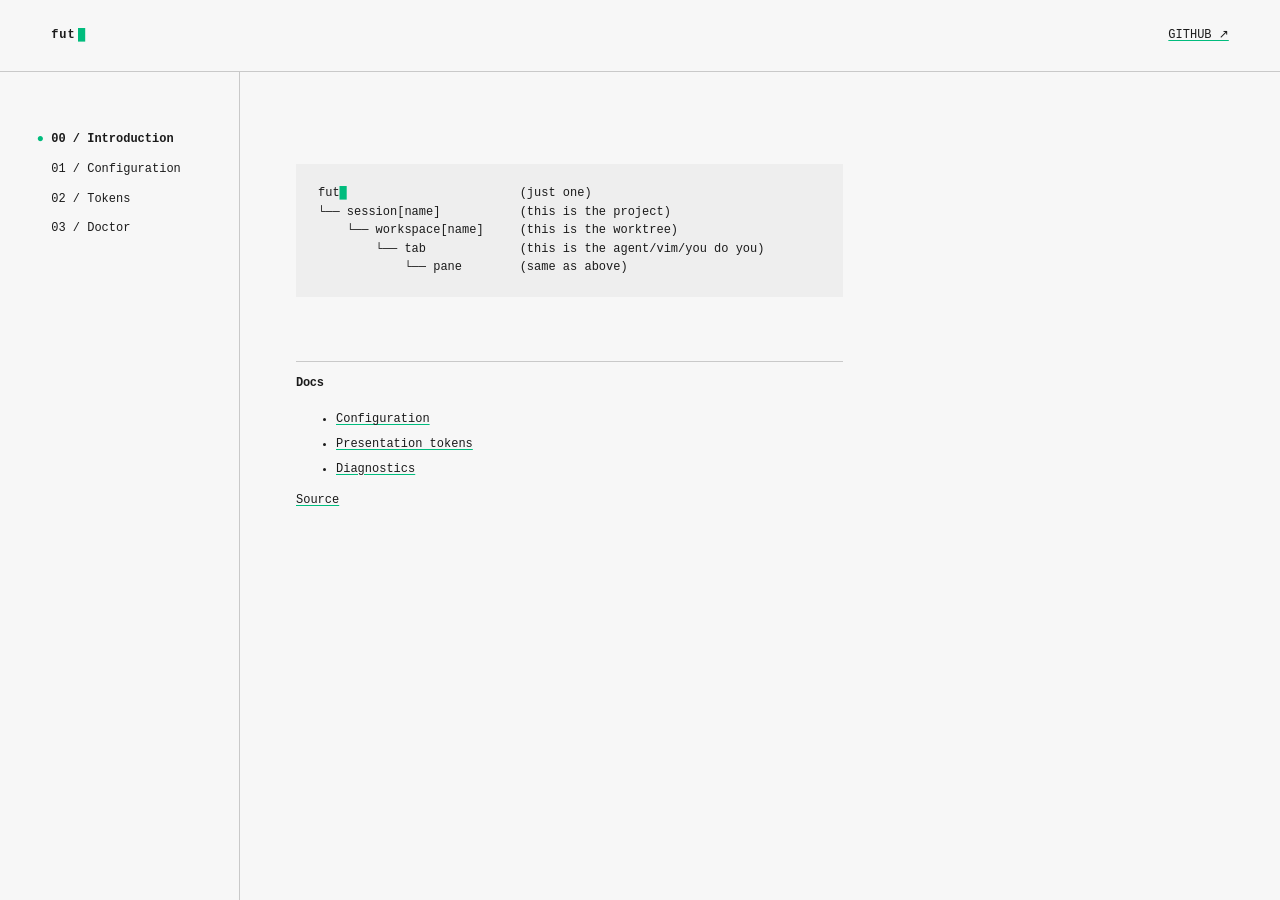
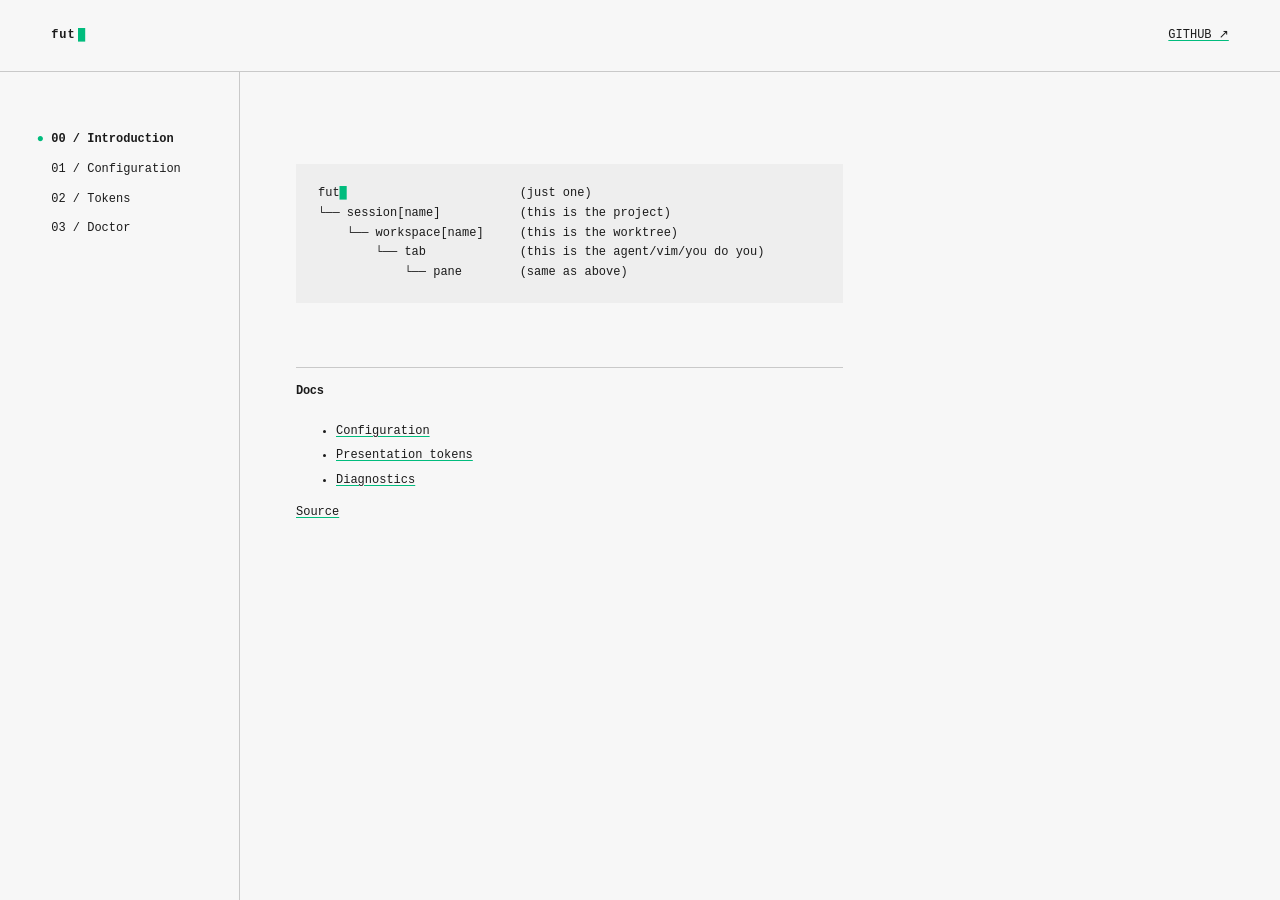
Before and after one commit to mikker/fut, a Jekyll site: the page built from docs/index.md, in a window 1280 px wide. Built offline with Jekyll 4.4.1, drawn with Linux system fonts in a browser that asks for light colours.

Commit message:
Unify documentation line height

```diff
--- a/docs/assets/style.css
+++ b/docs/assets/style.css
@@ -7,13 +7,18 @@
   --line: #c9c9c9;
   --code: #eeeeee;
   --measure: 76ch;
+  --leading: 1.65;
 }
 
-* {
+*,
+*::before,
+*::after {
   box-sizing: border-box;
+  line-height: inherit;
 }
 
 html {
+  line-height: var(--leading);
   scroll-behavior: smooth;
 }
 
@@ -24,7 +29,6 @@ body {
   font-family:
     "SFMono-Regular", "Cascadia Code", "Roboto Mono", ui-monospace, monospace;
   font-size: 12px;
-  line-height: 1.65;
 }
 
 a {
@@ -99,7 +103,6 @@ h1,
 h2,
 h3 {
   font-size: inherit;
-  line-height: 1.2;
   letter-spacing: -0.025em;
   text-wrap: balance;
 }
@@ -143,7 +146,6 @@ pre {
   overflow-wrap: anywhere;
   white-space: pre-wrap;
   background: var(--code);
-  line-height: 1.55;
 }
 
 pre code {
```
